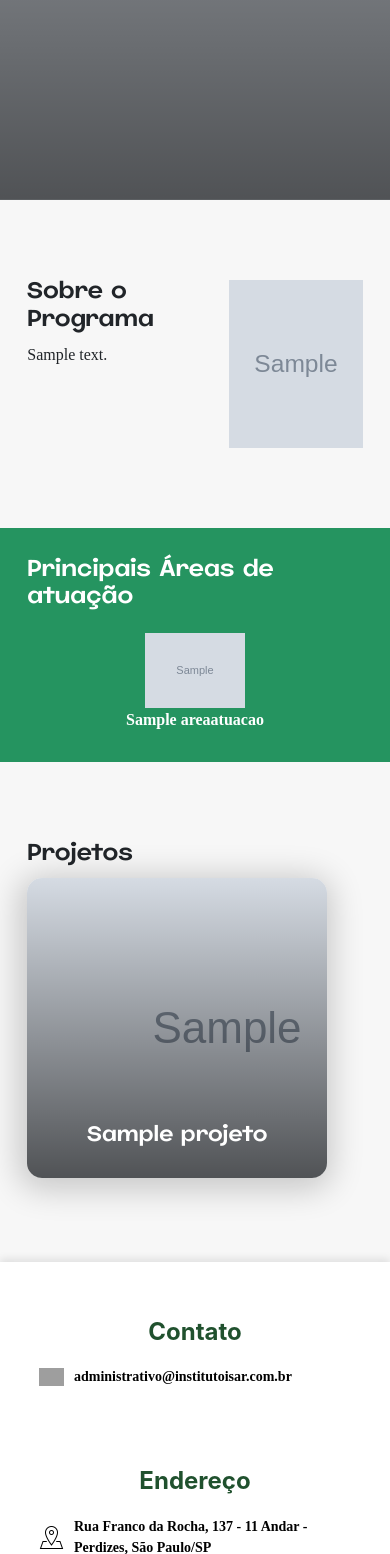
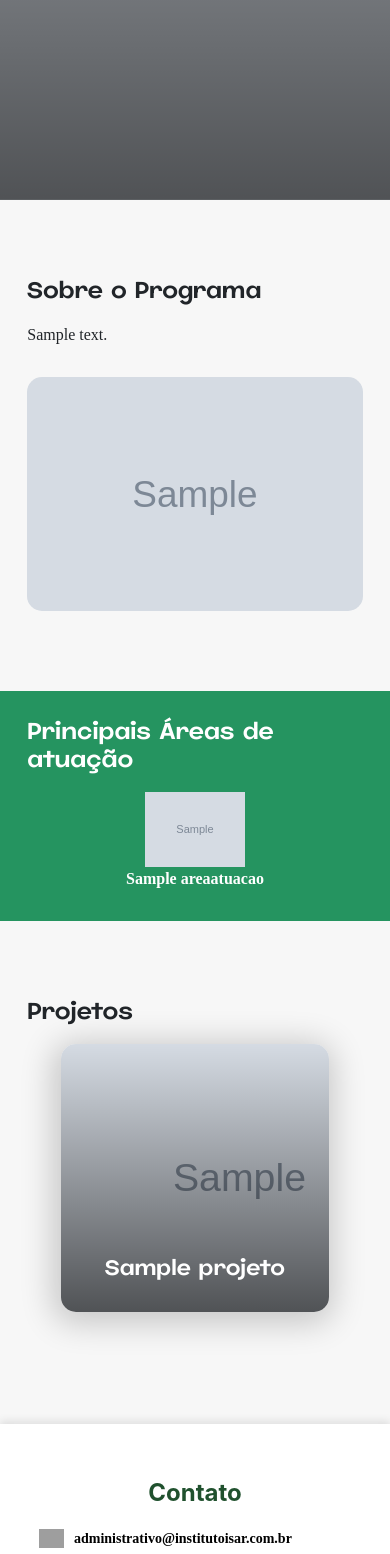
Before and after one commit to Gabriel-Avelino/Instituto-ISAR-Testes, a Django app: page /programa/1 in a window 390 px wide. Shown: the part 602-2156 px from the top of the page. Run offline with Django 5.2, Linux system fonts and the light colour scheme; tables that the repository leaves empty hold one stand-in row (values such as "Sample post"); grey boxes marked "Sample" are stand-in pictures; some web fonts are replaced; grey boxes are pictures that could not be loaded.

Commit message:
Alterações de estilo e responsividade das páginas

```diff
--- a/isar/templates/about.html
+++ b/isar/templates/about.html
@@ -12,7 +12,7 @@
             <h1>Institucional</h1>
         </div>
         <div class="section about">
-            <img class='img-about' src="{% static 'img/atendimento.jpg' %}" alt="">
+            <img class='img-about middle-image' src="{% static 'img/atendimento.jpg' %}" alt="">
             <div class="text-box">
                 <p class='text justify'><e class='green'>O Instituto Socioambiental Renovar desenvolve atividades socioeducativa</e> voltadas para pessoas de todas as idades, com um foco especial em crianças e adolescentes em situação de vulnerabilidade social.
                 </p>
@@ -25,7 +25,7 @@
                 </p>
                 <p class='text justify'> </p>
             </div>
-            <img class='img-about' src="{% static 'img/diferencial.jpg' %}" alt="">
+            <img class='img-about middle-image' src="{% static 'img/diferencial.jpg' %}" alt="">
         </div>
         <div class="mission">
             <div class="valores-box">
--- a/isar/templates/background.html
+++ b/isar/templates/background.html
@@ -14,9 +14,9 @@
     integrity="sha384-GLhlTQ8iRABdZLl6O3oVMWSktQOp6b7In1Zl3/Jr59b6EGGoI1aFkw7cmDA6j6gD" crossorigin="anonymous">
     <link rel="stylesheet" href="{% static 'css/style.css' %}">
     <link rel="stylesheet" href="{% static 'css/formatados.css' %}">
-    <link rel="stylesheet" href="{% static 'css/responsivo.css' %}">
     {% block extra_head %}
     {% endblock extra_head %}
+    <link rel="stylesheet" href="{% static 'css/responsivo.css' %}">
     <style>
        @font-face {
         font-family: 'Jumper';
--- a/isar/templates/programa.html
+++ b/isar/templates/programa.html
@@ -18,7 +18,7 @@
                         <div>{{ programa.descricao|safe }}</div>
                     </div>
                     {% for foto in fotos %}
-                        <img src="{{ foto.file.url }}" alt="">
+                        <img class="middle-image" src="{{ foto.file.url }}" alt="">
                     {% endfor %}
             </div>
             <div class="areas">
--- a/isar/templates/projeto.html
+++ b/isar/templates/projeto.html
@@ -17,13 +17,13 @@
                     <h3>Conheça o Projeto</h3>
                     <div>{{ projeto.descricao | safe }}</div>
                 </div>
-                <img src="{{ projeto.foto.url }}" alt="">
+                <img class="middle-image" src="{{ projeto.foto.url }}" alt="">
             </div>
             <div class="objetivos">
                 <h3>Objetivos</h3>
                 <div>{{ projeto.objetivos | safe }}</div>
             </div>
-            <div>
+            <div class="fotos-projeto">
                 <h3>Galeria</h3>
                 <div class="fotos">
                     {% if fotos|length > 1 %}
--- a/static/css/about.css
+++ b/static/css/about.css
@@ -59,8 +59,6 @@
 .img-about{
     width: 40%;
     height: auto;
-    aspect-ratio: 1/0.7;
-    border-radius: 30px;
     grid-area: i;
 }
 
@@ -76,7 +74,7 @@
     display: flex;
     flex-direction: row;
     align-items: center;
-    padding: 100px;
+    padding: 80px 7%;
     grid-gap: 100px;
     justify-content: space-evenly
 }
--- a/static/css/formatados.css
+++ b/static/css/formatados.css
@@ -73,10 +73,8 @@
 }
 
 .middle-image {
-    min-width: 40%;
-    width: 100%;
-    border-radius: 0 30px 30px 0;
-    aspect-ratio: 1 / 0.8;
+    border-radius: 15px;
+    aspect-ratio: 1 / 0.7;
 }
 
 .middle-image.border {
@@ -297,7 +295,7 @@
 .controls-previous {
     left: 0;
     background: linear-gradient(to right, rgba(0, 0, 0, 0.7), rgba(0, 0, 0, 0));
-    border-radius: 30px 0px 0px 30px;
+    border-radius: 15px 0px 0px 15px;
 }
 
 .controls-previous::before {
@@ -313,7 +311,7 @@
 .controls-next {
     right: 0;
     background: linear-gradient(to left, rgba(0, 0, 0, 0.7), rgba(0, 0, 0, 0));
-    border-radius: 0px 30px 30px 0px;
+    border-radius: 0px 15px 15px 0px;
 }
 
 .controls-next::before {
--- a/static/css/programas.css
+++ b/static/css/programas.css
@@ -23,12 +23,15 @@
     padding: 30px 7%;
     grid-template-columns: repeat(4, 1fr);
     justify-items: center;
-    gap: 20px;
+    gap: 20px 2%;
     align-items: start;
 }
 
 .section.projetos{
+    display: flex;
+    flex-direction: column;
     padding: 80px 7%;
+    gap: 15px;
 }
 
 .section.projetos h3{
@@ -58,7 +61,7 @@
     height: auto;
     aspect-ratio: 1 / 1;
     box-shadow: -2px 5px 33px 6px rgba(0, 0, 0, 0.2);
-    min-height: 300px;
+    min-height: 150px;
     text-decoration: none;
     background-repeat: no-repeat;
     background-size: cover;
@@ -75,6 +78,10 @@
     padding: 80px 7% 0;
 }
 
+.intro p{
+    text-align: justify;
+}
+
 .programa-info .text{
     display: flex;
     flex-direction: row;
@@ -83,15 +90,23 @@
 }
 
 .programa-info .text .sobre{
+    display: flex;
+    flex-direction: column;
     width: 50%;
+    gap: 15px;
 }
 
 .programa-info .text img{
     width: 40%;
+    height: auto;
 }
 
 .programa-info .text h3{
     font-family: 'Jumper';
+}
+
+.programa-info .text p{
+    text-align: justify;
 }
 
 .areas{
@@ -100,12 +115,12 @@
     align-items: center;
     padding: 30px 7%;
     background-color: #259460;
+    gap: 15px;
 }
 
 .areas h3{
     font-family: 'jumper';
     color: #fff;
-    margin-bottom: 20px;
 }
 
 .areas .areas-container{
@@ -114,6 +129,7 @@
     width: 100%;
     justify-content: space-around;
     box-sizing: border-box;
+    gap: 30px;
 }
 
 .area{
--- a/static/css/responsivo.css
+++ b/static/css/responsivo.css
@@ -65,6 +65,12 @@
 }
 
 @media (max-width:990px) {
+    .section.programas{
+        grid-template-columns: repeat(3, 1fr);
+    }
+    .projetos .projetos-container {
+        grid-template-columns: repeat(3, 1fr);
+    }
     .img-about {
         width: 45%;
     }
@@ -82,9 +88,6 @@
         display: flex;
         flex-direction: column;
     }
-    .middle-image{
-        border-radius: 30px;
-    }
     .grafismo{
         width: 50%;
     }
@@ -92,13 +95,6 @@
         flex-direction: column;
         padding: 5% 5% 0%;
         align-items: center;
-    }
-    .sobre{
-        position: relative;
-        width: 75%;
-        max-width: 400px;
-        max-height: 400px;
-        aspect-ratio: 1 / 1;
     }
     .quem-text{
         padding: 10% 0 10% 0%;
@@ -261,6 +257,14 @@
         background-image: linear-gradient(180deg, rgba(0, 0, 0, 0) 0%, #000000 120%), url(../img/familia-funcional.jpeg) ;
         background-position: top;
     }
+
+    .contato .info{
+        padding: 65px 10%;
+    }
+
+    .contato .form-contact{
+        padding: 65px 10%;
+    }
 }
 
 @media (max-width:840px) {
@@ -341,6 +345,31 @@
     }
     .product-description img{
         width: 70%;
+    }
+    .programa-info .text{
+        flex-direction: column;
+        align-items: center;
+        gap: 30px;
+    }
+    .programa-info .text img {
+        width: 100%;
+        height: auto;
+        max-width: 400px;
+    }
+    .programa-info .text .sobre {
+        width: 100%;
+    }
+    .projeto .projeto-info{
+        flex-direction: column;
+        align-items: center;
+        gap: 50px;
+    }
+    .projeto-info .sobre{
+        width: 100%;
+    }
+    .projeto-info img{
+        width: 100%;
+        max-width: 400px;
     }
 }
 
@@ -440,9 +469,16 @@
 }
 
 @media (max-width: 760px) {
+    .contato .form-contact {
+        border: none;
+    }
     .contato{
+        margin: 0;
         display: flex;
-        flex-direction: column-reverse;
+        flex-direction: column;
+    }
+    .contato .form-contact {
+        padding: 0 10% 65px;
     }
     .noticias-page .noticia h4{
         margin: 0 20px 10px;
@@ -456,6 +492,14 @@
 }
 
 @media (max-width: 690px) {
+    .section.programas{
+        grid-template-columns: repeat(2, 1fr);
+    }
+
+    .projetos .projetos-container {
+        grid-template-columns: repeat(2, 1fr);
+    }
+
     .section.introduction .line{
         display: none;
     }
@@ -636,6 +680,16 @@
 }
 
 @media (max-width:475px) {
+    .section.programas{
+        display: flex;
+        flex-direction: column;
+        padding: 10% 17% 80px;
+    }
+    .projetos .projetos-container {
+        display: flex;
+        flex-direction: column;
+        padding: 0 10%;
+    }
     .text.white {
         font-size: 1.0em;
     }
@@ -722,7 +776,7 @@
         font-size: 14px;
     }
     .contact a{
-        font-size: 12px;
+        font-size: 14px;
     }
     .contact p{
         font-size: 12px;
@@ -741,7 +795,11 @@
 
 @media (max-width: 340px) {
     .contato .info{
-        padding: 10% 5%
+        padding: 65px 5%
+    }
+
+    .contato .form-contact {
+        padding: 0 5% 65px;
     }
 
     .endereco-div iframe{
--- a/static/css/style.css
+++ b/static/css/style.css
@@ -17,6 +17,10 @@
 }
 
 p{
+    margin: 0;
+}
+
+h3{
     margin: 0;
 }
 
```
Also changed, not shown: static/css/projeto.css (+22 -4 lines), 1 other file.
